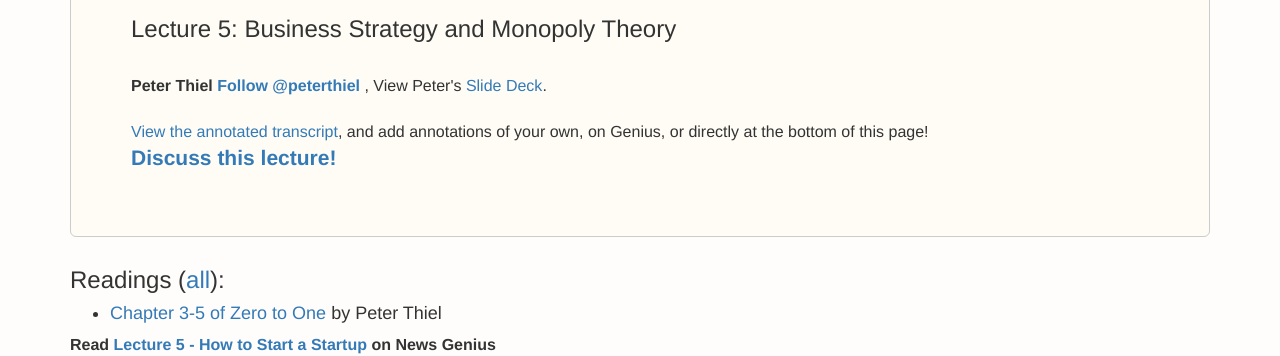
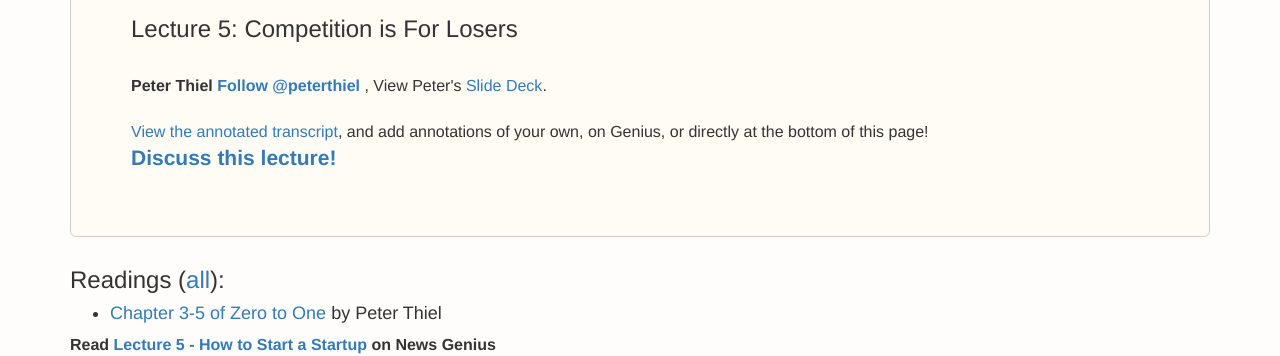
Before and after one commit to potluck/cs183b-bootstrap, a Jekyll site: the page built from _courses/lec05/index.md, in a window 1280 px wide, cut to the strip 773-1129 px from the top of the page. Built offline with Jekyll 4.4.1, drawn with Linux system fonts in a browser that asks for light colours; nearby versions of some CDN libraries; library files that are not in the unit come from our copies; a script that is not in the unit is left out; comment, search, counter and statistics services are not loaded; a file with an impossible date is left out.

Commit message:
Update index.md

```diff
--- a/_courses/lec05/index.md
+++ b/_courses/lec05/index.md
@@ -14,7 +14,7 @@
 readings:
   - link: <a href="https://www.dropbox.com/s/ujtrbcltiy6hgpy/ZtOChapters3-5.pdf?dl=0">Chapter 3-5 of Zero to One</a> by Peter Thiel
 video_link: //www.youtube.com/embed/5_0dVHMpJlo
-topic: Business Strategy and Monopoly Theory
+topic: Competition is For Losers
 discussion_forum: https://startupclass.co/lecture/83458/10714-business-strategy-and-monopoly-theorybrbpeter-thielb-ifounder-paypal--palantir-and-partner-founders-fundi-----
 genius_link: http://tech.genius.com/Peter-thiel-lecture-5-business-strategy-and-monopoly-theory-annotated
 genius_divid: rg_embed_link_528965
```
